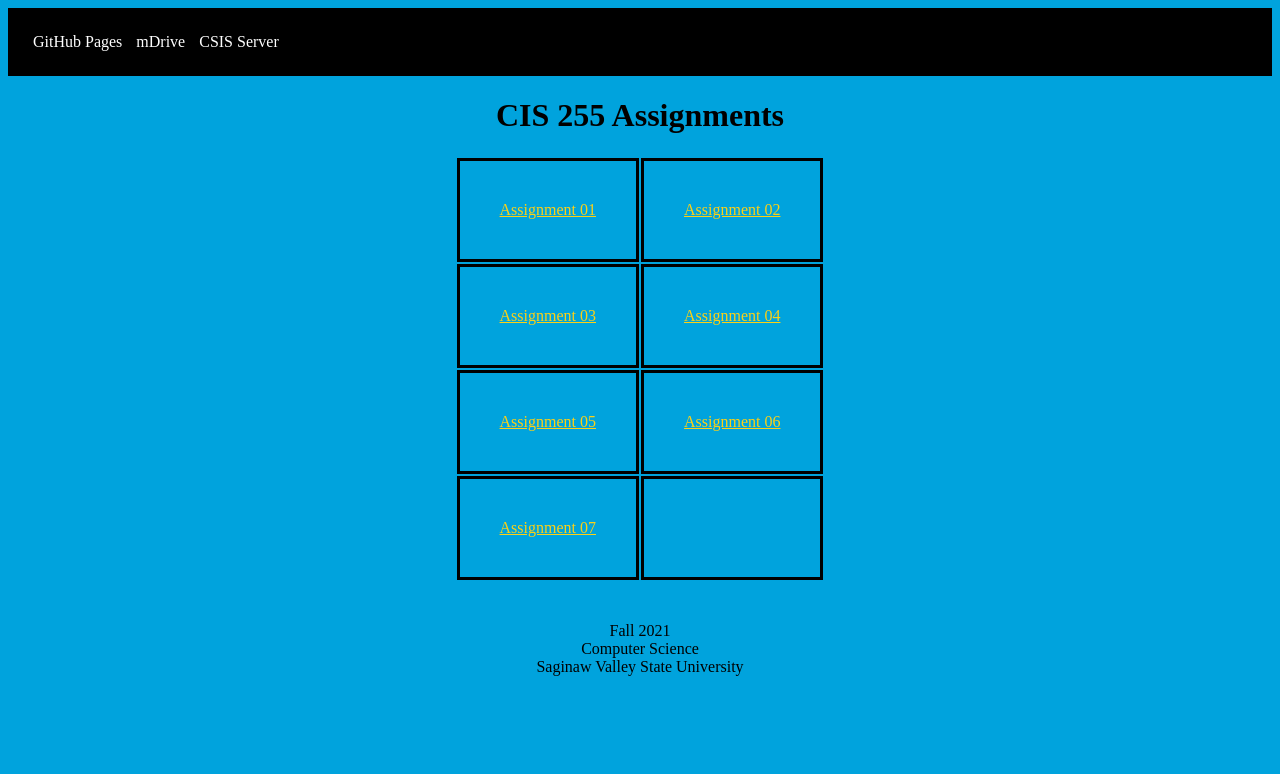
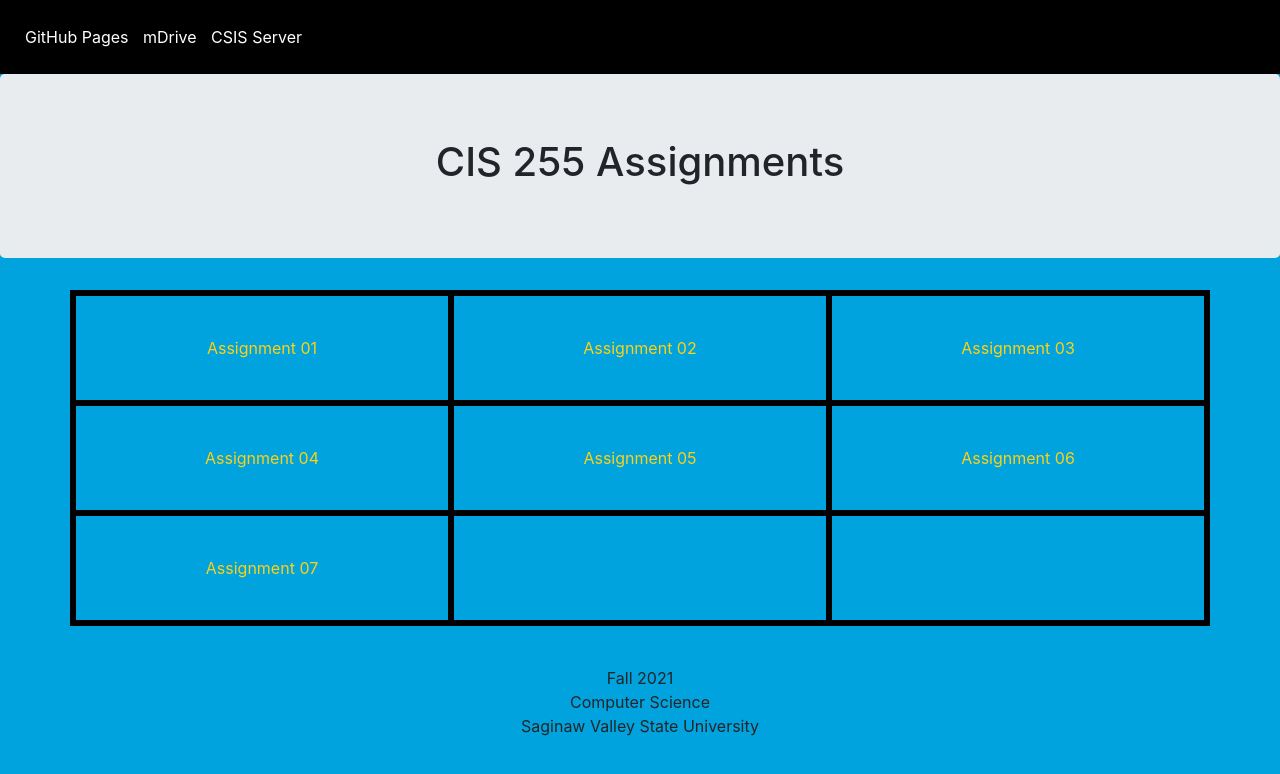
Before and after one commit to tzking255/tzking255.github.io, a plain HTML site: page index.html in a window 1280 px wide. Drawn offline with nearby package versions, Linux system fonts and the light colour scheme.

Commit message:
updated index.html and css

```diff
--- a/index.html
+++ b/index.html
@@ -2,75 +2,77 @@
 <html>
   <head>
     <title>TZ KING</title>
-
-	<style type="text/css">
-		body {background-color: #00A3DD;}
-		nav {background-color: black; color: white; padding: 20px;}
-		nav a {color: inherit; padding: 5px; display: inline-block; text-decoration: none;}
-		h1 {text-align:center;}
-		table#box {text-align:center; margin:0 auto; color: #FCD116; text-decoration: none;}
-		table#box td {border: solid black; padding: 40px;}
-		table#box td a {display: inline-block; color:inherit;}
-		table#box td a:hover {color: green;}
-
-		footer{text-align:center;padding: 40px;}
-	</style>
+    <link
+      rel="stylesheet"
+      href="https://maxcdn.bootstrapcdn.com/bootstrap/4.5.2/css/bootstrap.min.css"
+    />
+    <link rel="stylesheet" href="style.css" />
   </head>
   <body>
-
     <nav>
       <a href="https://tzking255.github.io/">GitHub Pages</a>
       <a href="http://svsu.edu/~cbkidemi">mDrive</a>
       <a href="https://csis.svsu.edu/~cbkidemi">CSIS Server</a>
     </nav>
 
-	<h1>CIS 255 Assignments </h1>
+    <!-- jambotron -->
+    <div class="jumbotron text-center">
+      <h1>CIS 255 Assignments</h1>
+    </div>
+    <!-- jambotron -->
 
-	<table id="box">
-		<tr>
-			<td>
+    <!-- container -->
+    <div class="container">
+      <!-- row -->
+      <div class="row">
+        <div class="col-sm-4">
+          <!-- assignment link -->
           <a href="assignment01/assignment01.html">Assignment 01</a>
-				<!-- <a href="assignment01/escape.html">Code</a> -->
-			</td>
-			<td>
+        </div>
+        <div class="col-sm-4">
+          <!-- assignment link -->
           <a href="assignment02/assignment02.html">Assignment 02</a>
-			</td>
-		</tr>
-		<tr>
-			<td>
+        </div>
+        <div class="col-sm-4">
+          <!-- assignment link -->
           <a href="assignment03/assignment03.html">Assignment 03</a>
-			</td>
-			<td>
+        </div>
+      </div>
+
+      <!-- row -->
+      <div class="row">
+        <div class="col-sm-4">
+          <!-- assignment link -->
           <a href="assignment04/assignment04.html">Assignment 04</a>
-			</td>
-		</tr>
-		<tr>
-			<td>
+        </div>
+        <div class="col-sm-4">
+          <!-- assignment link -->
           <a href="assignment05/assignment05.html">Assignment 05</a>
-			</td>
-			<td>
+        </div>
+        <div class="col-sm-4">
+          <!-- assignment link -->
           <a href="assignment06/assignment06.html">Assignment 06</a>
-			</td>
-		</tr>
-		<tr>
-			<td>
+        </div>
+      </div>
+
+      <!-- row -->
+      <div class="row">
+        <div class="col-sm-4">
+          <!-- assignment link -->
           <a href="assignment07/assignment07.html">Assignment 07</a>
-			</td>
-			<td>
-
-			</td>
-		</tr>
-
-	</table>
+        </div>
+        <div class="col-sm-4"></div>
+        <div class="col-sm-4"></div>
+      </div>
+    </div>
+    <!-- container -->
 
     <footer>
       <div>
-	Fall 2021 <br>
-	Computer Science<br>
-	Saginaw Valley State University<br>
+        Fall 2021 <br />
+        Computer Science<br />
+        Saginaw Valley State University<br />
       </div>
     </footer>
-
-
   </body>
 </html>
--- /dev/null
+++ b/style.css
@@ -0,0 +1,43 @@
+body {
+  background-color: #00a3dd;
+}
+
+nav {
+  background-color: black;
+  color: white;
+  padding: 20px;
+}
+nav a {
+  color: inherit;
+  padding: 5px;
+  display: inline-block;
+  text-decoration: none;
+}
+
+h1 {
+  text-align: center;
+}
+
+.container {
+  border: solid black;
+  text-align: center;
+  margin: 0 auto;
+  color: #fcd116;
+  text-decoration: none;
+}
+.container .row .col-sm-4 {
+  border: solid black;
+  padding: 40px;
+}
+.container .row .col-sm-4 a {
+  display: inline-block;
+  color: inherit;
+}
+.container .row .col-sm-4 a:hover {
+  color: green;
+}
+
+footer {
+  text-align: center;
+  padding: 40px;
+}
```
Lines whose indentation alone changed are shown as unchanged.
